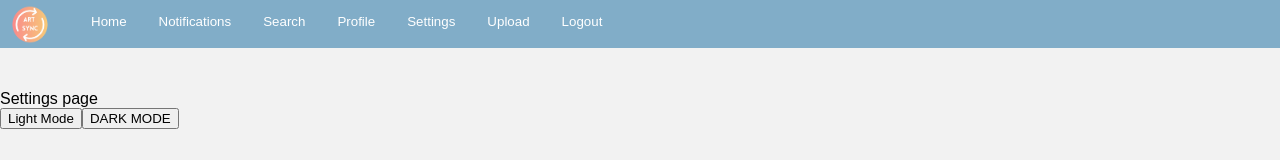
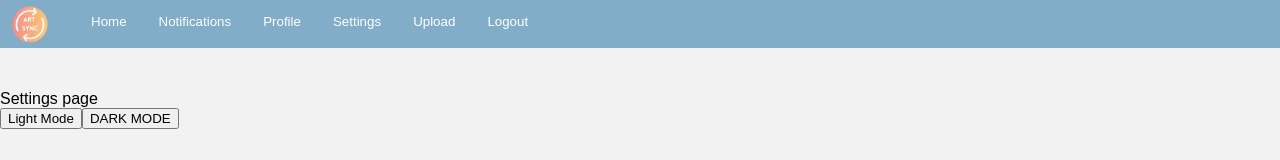
Before and after one commit to dm-transferable-art-social-media/ArtSync, a Vue app in the folder art-social/: page /settings in a window 1280 px wide. Shown: the top 160 px of the page. Built offline with nearby package versions, Linux system fonts and the light colour scheme; what @atproto/api would draw is missing.

Commit message:
Remove Search

```diff
--- a/art-social/src/App.js
+++ b/art-social/src/App.js
@@ -8,7 +8,6 @@ import Profile from "./pages/Profile.js";
 import ProfileGrid from "./pages/components/ProfileGrid.js";
 import ProfileTimeline from "./pages/components/ProfileTimeline.js";
 import Notifications from "./pages/Notifications.js";
-import Search from "./pages/Search.js";
 import Settings from "./pages/Settings.js";
 import CreatePost from "./pages/components/CreatePost.js";
 import UploadData from "./pages/UploadData.js";
@@ -29,7 +28,6 @@ function App() {
         <Route path="/profile" element={<Profile />}></Route>
         <Route path="/profile/grid" element={<ProfileGrid />}></Route>
         <Route path="/profile/timeline" element={<ProfileTimeline />}></Route>
-        <Route path="/search" element={<Search />}></Route>
         <Route path="/settings" element={<Settings />}></Route>
         <Route path="/create" element={<CreatePost />}></Route>
         <Route path="/upload" element={<UploadData />}></Route>
--- a/art-social/src/Heading.js
+++ b/art-social/src/Heading.js
@@ -21,10 +21,6 @@ const Heading = () => {
     {
       routeName: "/notifications",
       label: "Notifications",
-    },
-    {
-      routeName: "/search",
-      label: "Search",
     },
     {
       routeName: "/profile",
@@ -55,9 +51,8 @@ const Heading = () => {
           {tabs.map(({ routeName, label }, idx) => (
             <li
               key={idx}
-              className={`tab-item ${
-                location.pathname === routeName ? "active" : ""
-              }`}
+              className={`tab-item ${location.pathname === routeName ? "active" : ""
+                }`}
             >
               <button onClick={() => navigate(routeName, { replace: true })}>
                 {label}
--- a/art-social/src/pages/Search.js
+++ /dev/null
@@ -1,13 +0,0 @@
-import React from 'react';
-
-class Search extends React.Component {
-  render() {
-    return (
-      <div>
-        <div>Search page</div>
-      </div>
-    );
-  }
-}
-
-export default Search;
```
